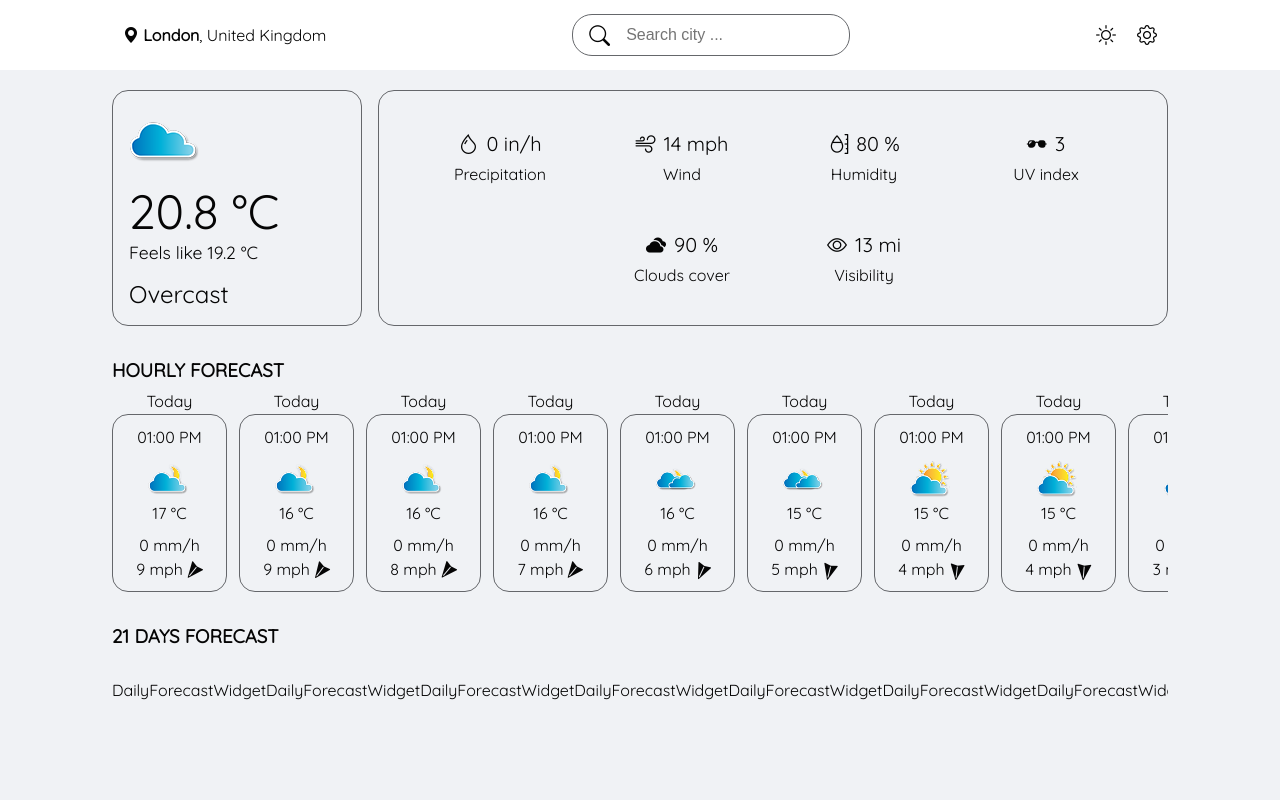
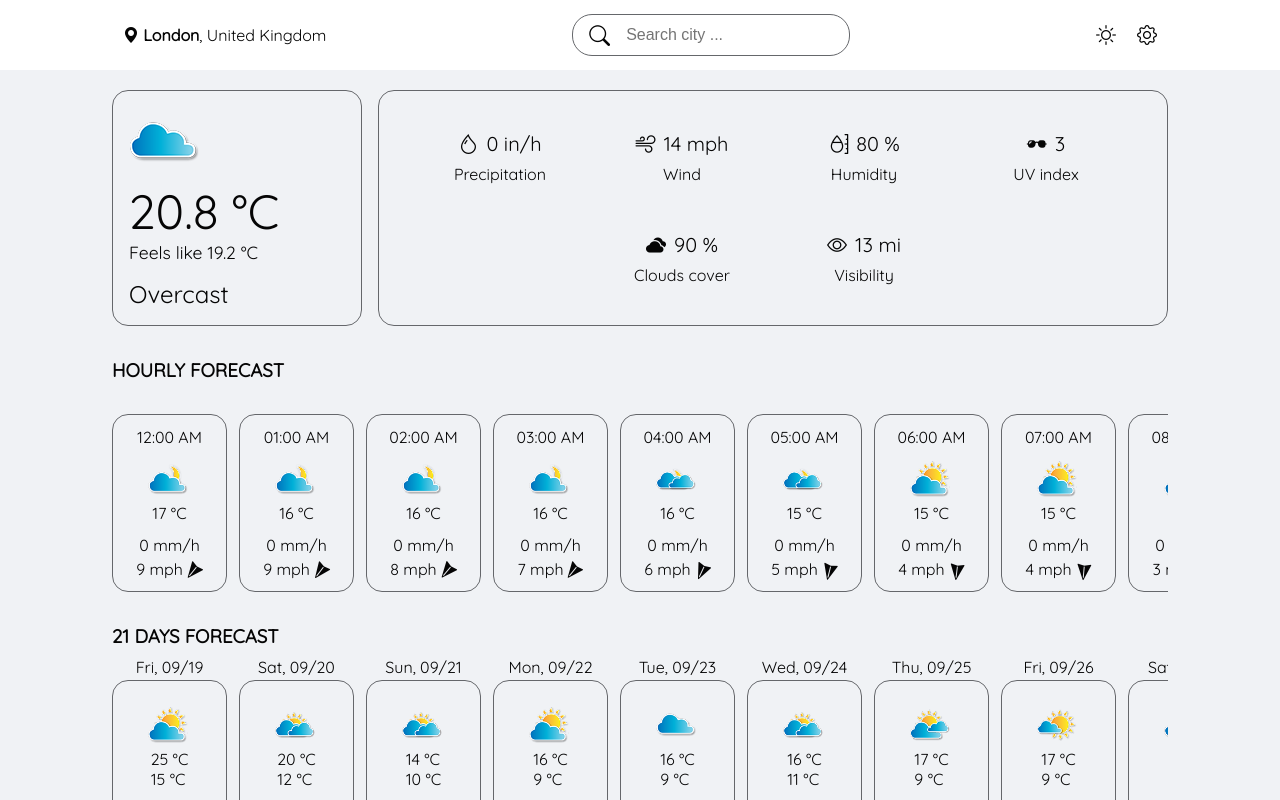
Before and after one commit to pidepiper009/weather-app, a React (Create React App) app: page / in a window 1280 px wide. Built offline with nearby package versions, Linux system fonts and the light colour scheme.

Commit message:
completed dailyforecast

```diff
--- a/src/components/DailyForecastWidget.js
+++ b/src/components/DailyForecastWidget.js
@@ -1,6 +1,51 @@
-function DailyForecastWidget() {
+import WeatherIcon from './WeatherIcon';
+
+function DailyForecastWidget({ data}) {
+    const {
+        day,
+        icon,
+        summary,
+        temperature_max,
+        temperature_min,
+        precipitation
+    } = data;
+
+    //date format
+    const now_date = {
+        day: new Intl.DateTimeFormat(navigator.language,{
+            weekday: 'short',
+            day: "2-digit",
+            month: "2-digit"
+        }).format(new Date())
+    };
+
+    const weather_date = {
+        day: new Intl.DateTimeFormat(navigator.language,{
+            weekday: 'short',
+            day: "2-digit",
+            month: "2-digit"
+        }).format(new Date(day))
+    };
+
+    weather_date.day =
+        now_date.day === weather_date.day ? 'Today' : weather_date.day;
+
   return (
-    <div>DailyForecastWidget</div>
+        <div className="widget">
+        <div className="day">{weather_date.day}</div>
+        <div className="icon-temp">
+            <div className="icon">
+                <WeatherIcon iconNumber={icon} summary={summary} />
+            </div>
+            <div className="temperature">
+                <div className="max">{Math.round(temperature_max)} °C</div>
+                <div className="min">{Math.round(temperature_min)} °C</div>
+            </div>
+        </div>
+        <div className='precipitation'>
+            {Math.round(precipitation.total)} mm/h
+        </div>
+    </div>
   )
 }
 
--- a/src/components/HourlyForecastWidget.js
+++ b/src/components/HourlyForecastWidget.js
@@ -21,11 +21,11 @@
             weekday: 'short',
             day: "2-digit",
             month: "2-digit"
-        }).format(new Date()),
+        }).format(new Date(date)),
         time: new Intl.DateTimeFormat(navigator.language,{
             hour: "2-digit",
             minute: "2-digit"
-        }).format(new Date().setMinutes(0))
+        }).format(new Date(date).setMinutes(0))
     };
 
     weather_date.day =
```
